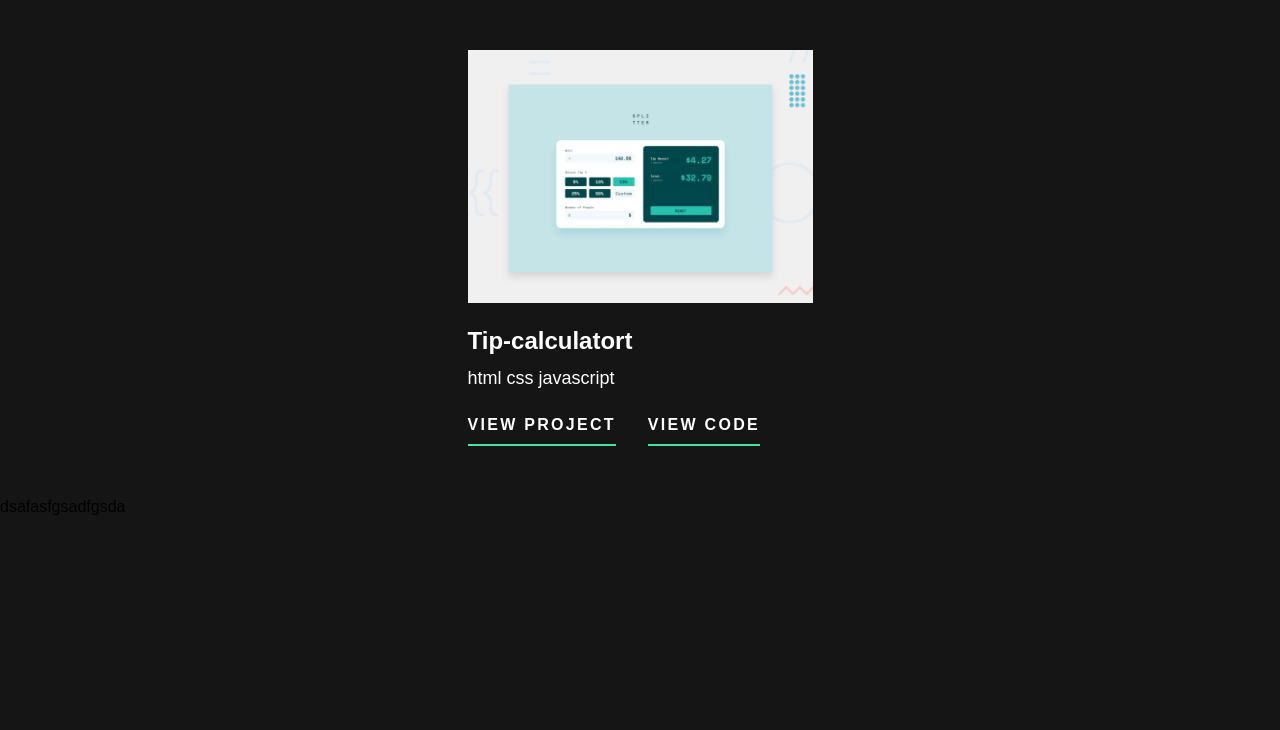
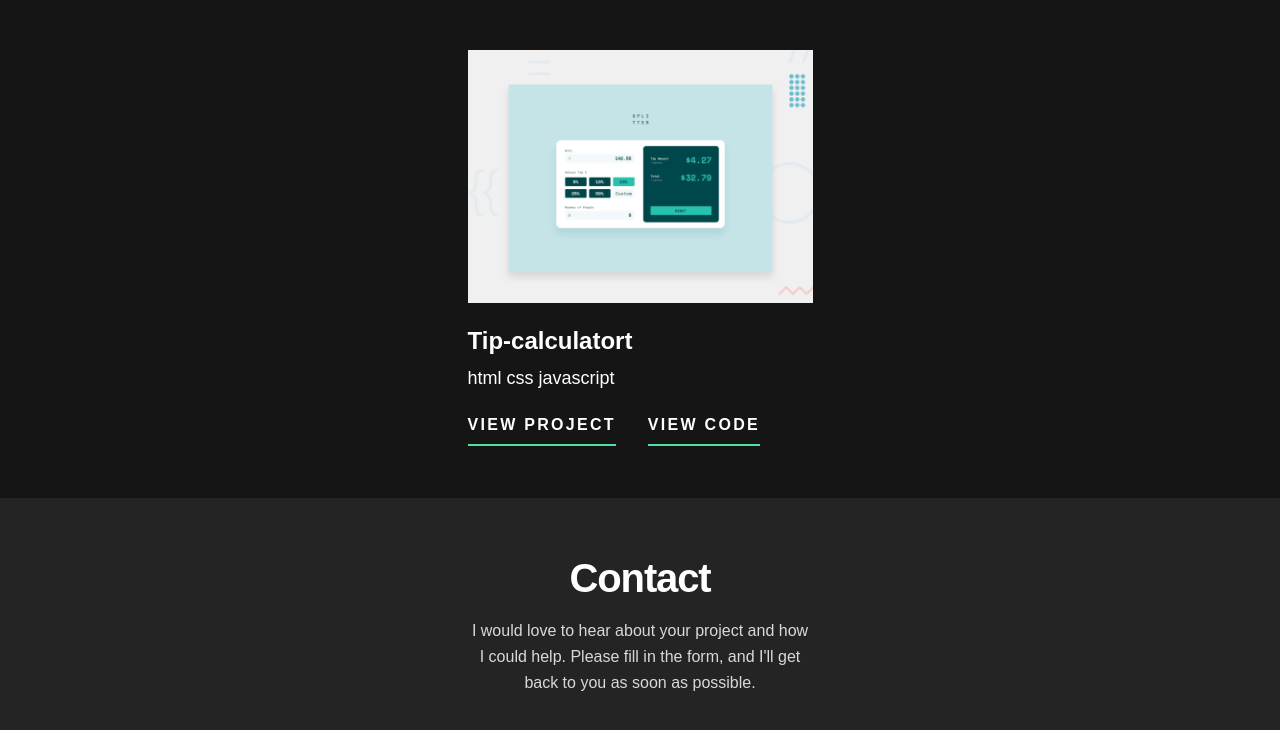
Before and after one commit to Beka-Merebashvili/portfolio, a React (Vite) app: page / in a window 1280 px wide. Shown: the part 3744-4474 px from the top of the page. Before the commit the page ends 4260 px from the top, so only its background shows below. Built offline with nearby package versions, Linux system fonts and the light colour scheme.

Commit message:
udate contact component

```diff
--- a/src/components/Contact.tsx
+++ b/src/components/Contact.tsx
@@ -1,13 +1,46 @@
 import styled from "styled-components";
 
 export default function Contact() {
-    return (
-        <ContactContainer id="1">
-            dsafasfgsadfgsda
-        </ContactContainer>
-    )
+  return (
+    <ContactContainer id="1">
+      <div className="description">
+        <h2>Contact</h2>
+        <p>
+          I would love to hear about your project and how I could help. Please
+          fill in the form, and I'll get back to you as soon as possible.
+        </p>
+      </div>
+    </ContactContainer>
+  );
 }
 
 const ContactContainer = styled.div`
-
-`
+  width: 100%;
+  height: 834px;
+  background-color: #242424;
+  display: flex;
+  flex-direction: column;
+  align-items: center;
+  padding-top: 60px;
+  .description {
+    display: flex;
+    flex-direction: column;
+    align-items: center;
+  }
+  h2 {
+    font-size: 40px;
+    font-weight: 700;
+    line-height: 40px;
+    color: #ffffff;
+    letter-spacing: -1.136px;
+  }
+  .description p {
+    font-size: 16px;
+    font-weight: 500;
+    line-height: 26px;
+    color: #D9D9D9;
+    text-align: center;
+    width: 342px;
+    margin-top: 20px;
+  }
+`;
```
